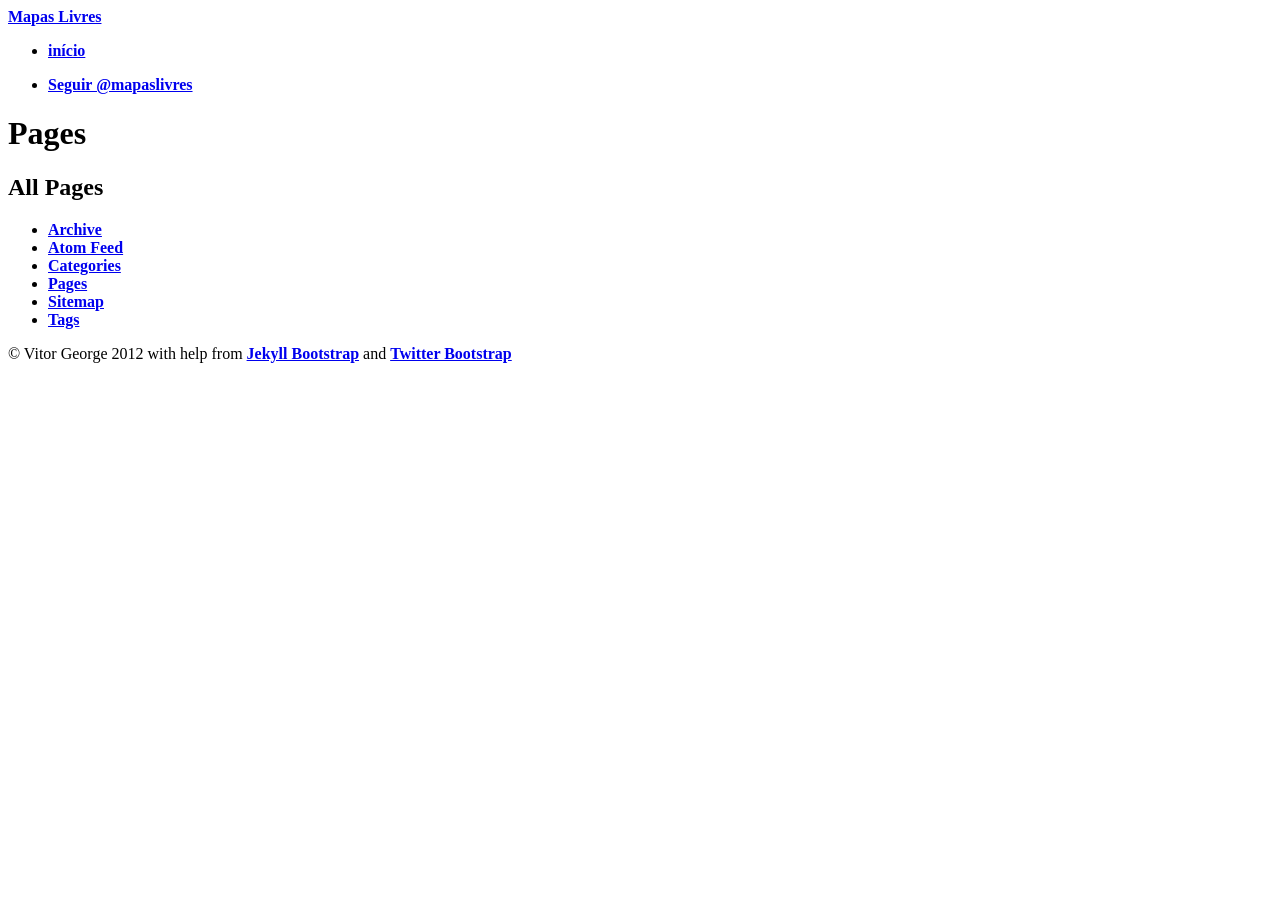
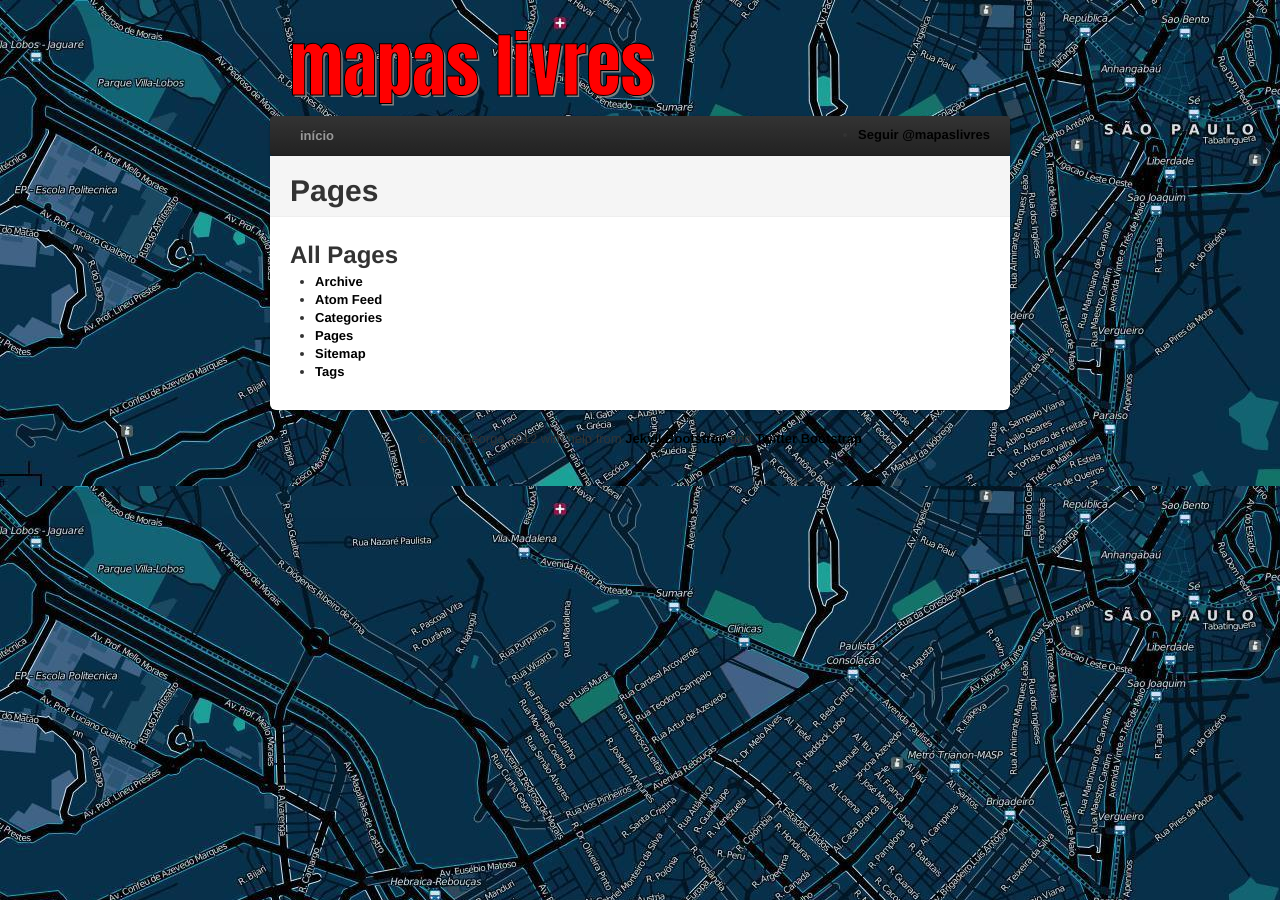
Before and after one commit to mapaslivres/mapaslivres.github.com, a Jekyll site: the page built from pages.html, in a window 1280 px wide. Built offline with Jekyll 4.4.1, drawn with Linux system fonts in a browser that asks for light colours; Markdown is read by kramdown in place of the engine named in the settings; comment, search, counter and statistics services are not loaded.

Commit message:
Correções de configuração e README

```diff
--- a/_config.yml
+++ b/_config.yml
@@ -3,9 +3,8 @@
 permalink: /blog/:year/:month/:day/:title
 
 exclude: [".rvmrc", ".rbenv-version", "README.md", "Rakefile", "changelog.md"]
-auto: true
-pygments: true
-markdown: rdiscount
+highlighter: rouge
+markdown: kramdown
 
 # Themes are encouraged to use these universal variables
 # so be sure to set them if your theme uses them.
@@ -15,9 +14,8 @@
 author :
   name : Vitor George
   email : vitor.george@gmail.com
-  github : username
-  twitter : username
-  feedburner : feedname
+  github : vgeorge
+  twitter : vitor_george
 
 # The production_url is only used when full-domain names are needed
 # such as sitemap.txt
@@ -66,7 +64,7 @@
   #   http://s3.amazonaws.com/yoursite/themes/watermelon
   #   /assets
   #
-  ASSET_PATH : false
+  # ASSET_PATH : false
 
   # These paths are to the main pages Jekyll-Bootstrap ships with.
   # Some JB helpers refer to these paths; change theme here if needed.
--- a/_includes/themes/twitter/default.html
+++ b/_includes/themes/twitter/default.html
@@ -12,8 +12,8 @@
     <![endif]-->
 
     <!-- Le styles -->
-    <link href="{{ ASSET_PATH }}/bootstrap/css/bootstrap.min.css" rel="stylesheet">
-    <link href="{{ ASSET_PATH }}/css/style.css?body=1" rel="stylesheet" type="text/css" media="all">
+    <link href="{{ ASSET_PATH }}/twitter/bootstrap/css/bootstrap.min.css" rel="stylesheet">
+    <link href="{{ ASSET_PATH }}/twitter/css/style.css?body=1" rel="stylesheet" type="text/css" media="all">
     <link href="/assets/css/mapaslivres.css" rel="stylesheet">
 
     {% if page.map %}
--- a/assets/themes/twitter/css/style.css
+++ b/assets/themes/twitter/css/style.css
@@ -1,6 +1,6 @@
 /* Override some defaults */
 html {
-  background-image: url('../../../../images/background.jpeg');
+  background-image: url('/images/background.jpeg');
 }
 
 html, body {
```
Also changed, not shown: README.md.
